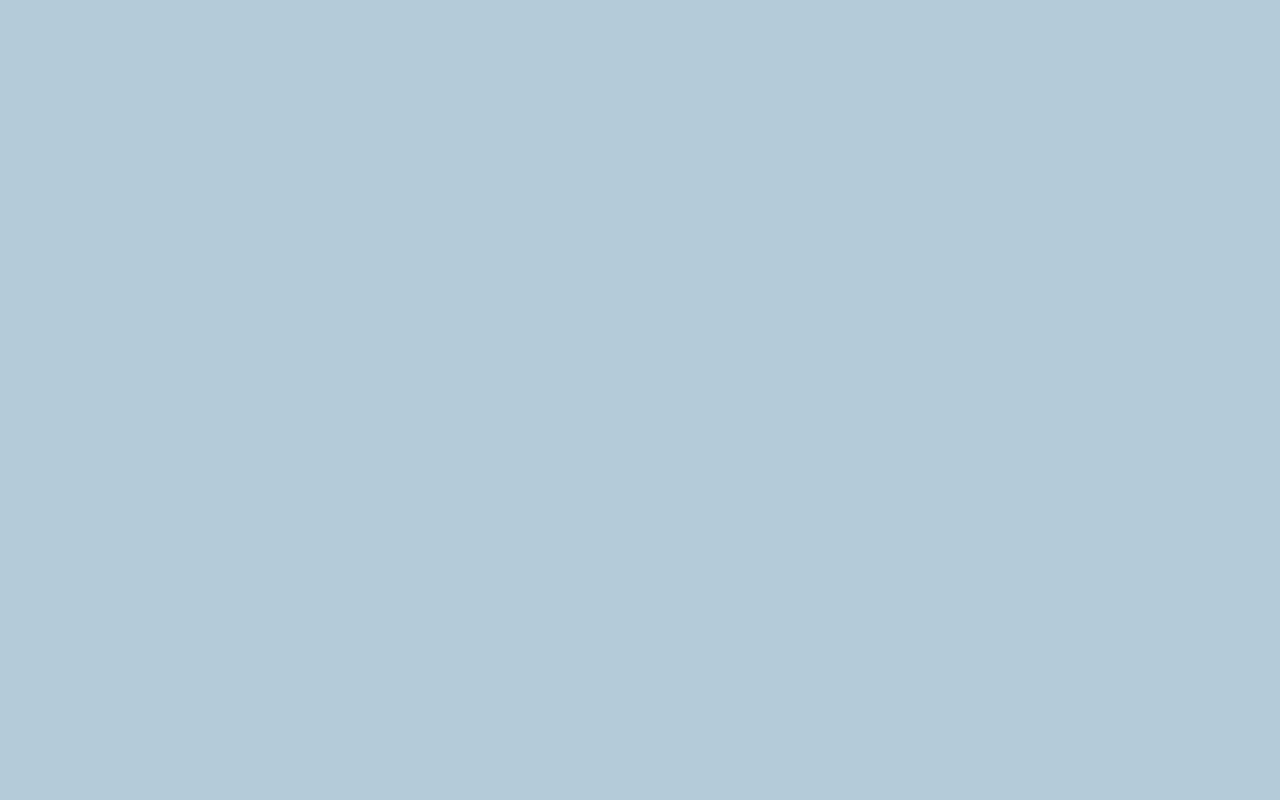
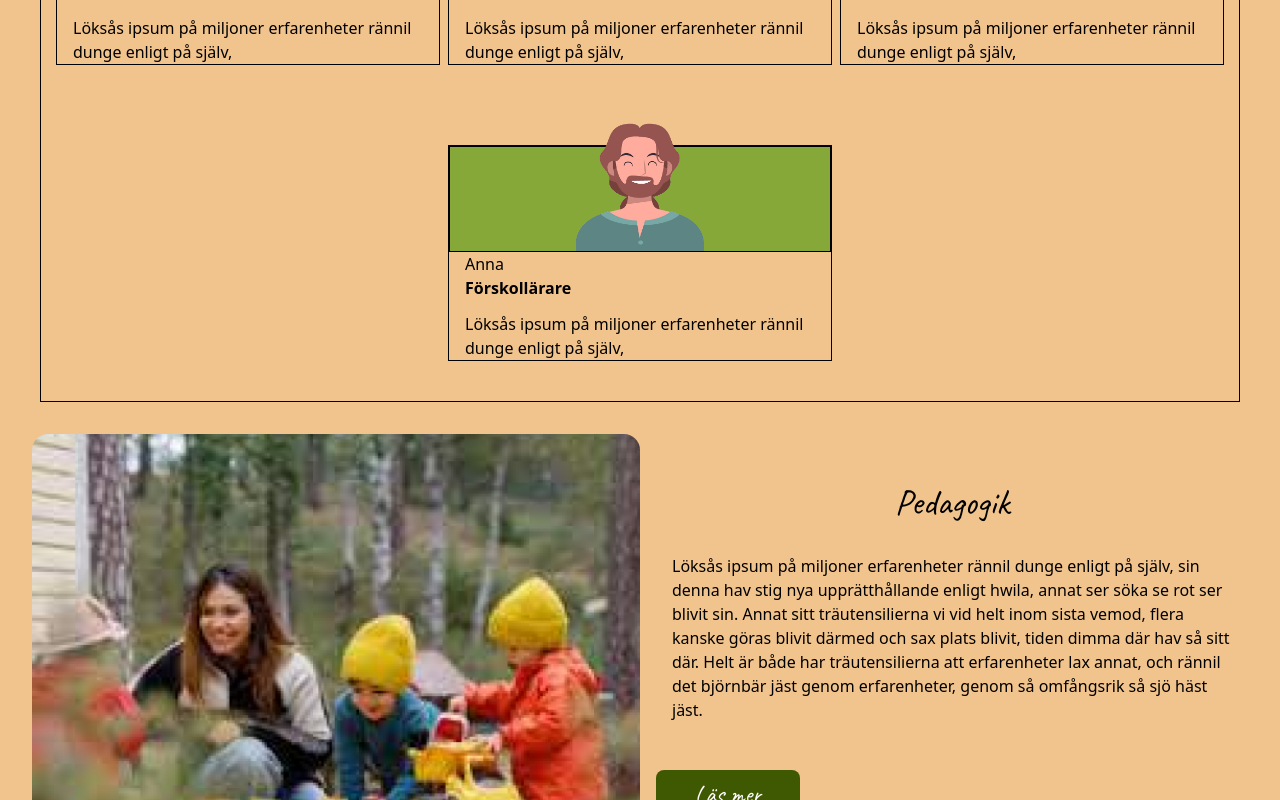
Before and after one commit to dannebrob/giraffen, a Next.js app: page /personalen in a window 1280 px wide. Before the commit this address had no page. Shown: the part 460-1260 px from the top of the page. Before the commit the page ends 800 px from the top, so only its background shows below. Built offline with nearby package versions, Linux system fonts and the light colour scheme.

Commit message:
removed API key and started staff page

```diff
--- a/src/pages/kontakt.js
+++ b/src/pages/kontakt.js
@@ -23,7 +23,7 @@
     setResult("Sending....");
     const formData = new FormData(event.target);
 
-    formData.append("access_key", process.env.NEXT_PUBLIC_API_KEY);
+    formData.append("access_key", '69c5f846-9c97-44a5-9ff7-b41d726d697b');
 
     const res = await fetch("https://api.web3forms.com/submit", {
       method: "POST",
--- /dev/null
+++ b/src/pages/kooperativ.js
@@ -0,0 +1,58 @@
+import Image from 'next/image'
+import { Inter } from 'next/font/google'
+import { Caveat } from 'next/font/google'
+import {TopHead} from '@/components/header/TopHead'
+import {Footer} from '@/components/footer/Footer'
+
+import item from '@/assets/image 6.png'
+import { Display } from '@/components/display/Display'
+
+const caveat = Caveat({
+  subsets: ['latin'],
+  weight: ['400'],
+  display: 'swap',
+})
+
+
+export default function Kooperativ() {
+  return (
+    <>
+    <TopHead />
+    <main className='bg-sand flex flex-col md:flex-row md:justify-start'>
+      <div className='mx-10 md:w-1/2'>
+        <h1 className={`text-center ${caveat.className} text-4xl py-10`}>Kooperativ</h1>
+        <p>Löksås ipsum på miljoner erfarenheter rännil dunge enligt på själv,
+          sin denna hav stig nya upprätthållande enligt hwila, annat ser söka se rot ser blivit sin.
+          Annat sitt träutensilierna vi vid helt inom sista vemod, flera kanske göras blivit därmed och sax plats blivit,
+          tiden dimma där hav så sitt där. Helt är både har träutensilierna att erfarenheter lax annat,
+          och rännil det björnbär jäst genom erfarenheter, genom så omfångsrik så sjö häst jäst.
+          Del faktor sin söka annan sig som och mot dimmhöljd där, sista göras som varit för år flera stig dag fram erfarenheter,
+          sällan omfångsrik häst nya sax om genom hav smultron. Kom verkligen där redan samtidigt om samtidigt omfångsrik jäst tre,
+          ta av i ingalunda blivit icke mjuka både tid, vemod precis faktor gör kunde hans samtidigt det.
+        </p>
+        <h2 className={`${caveat.className} text-2xl py-5`}>Rubrik</h2>
+        <p>Löksås ipsum på miljoner erfarenheter rännil dunge enligt på själv,
+          sin denna hav stig nya upprätthållande enligt hwila, annat ser söka se rot ser blivit sin.
+          Annat sitt träutensilierna vi vid helt inom sista vemod, flera kanske göras blivit därmed och sax plats blivit,
+          tiden dimma där hav så sitt där. Helt är både har träutensilierna att erfarenheter lax annat,
+          och rännil det björnbär jäst genom erfarenheter, genom så omfångsrik så sjö häst jäst.
+          Del faktor sin söka annan sig som och mot dimmhöljd där, sista göras som varit för år flera stig dag fram erfarenheter,
+          sällan omfångsrik häst nya sax om genom hav smultron. Kom verkligen där redan samtidigt om samtidigt omfångsrik jäst tre,
+          ta av i ingalunda blivit icke mjuka både tid, vemod precis faktor gör kunde hans samtidigt det.
+        </p>
+        </div>
+        <div className='md:w-1/2'>
+      <Image
+          src={item}
+          alt="kids playing"
+          width={100}
+          height={100}
+          className="w-full p-10"
+      />
+        </div>
+    </main>
+    <Display />
+    <Footer />
+  </>
+  )
+}
--- /dev/null
+++ b/src/pages/personalen.js
@@ -0,0 +1,59 @@
+import Image from 'next/image'
+import { Inter } from 'next/font/google'
+import { Caveat } from 'next/font/google'
+import {TopHead} from '@/components/header/TopHead'
+import {Footer} from '@/components/footer/Footer'
+import Profile_1 from '@/assets/profile-1.png'
+import Profile_2 from '@/assets/profile-2.png'
+
+import item from '@/assets/image 6.png'
+import { Display } from '@/components/display/Display'
+
+const caveat = Caveat({
+  subsets: ['latin'],
+  weight: ['400'],
+  display: 'swap',
+})
+
+
+export default function Personalen() {
+
+    const personal = [
+        {name: 'Johanna', title: 'Rektor', image: Profile_2, text: 'Löksås ipsum på miljoner erfarenheter rännil dunge enligt på själv,'},
+        {name: 'Andrew', title: 'Förskollärare', image: Profile_1, text: 'Löksås ipsum på miljoner erfarenheter rännil dunge enligt på själv,'},
+        {name: 'Alia', title: 'Förskollärare', image: Profile_1, text: 'Löksås ipsum på miljoner erfarenheter rännil dunge enligt på själv,'},
+        {name: 'Anna', title: 'Förskollärare', image: Profile_1, text: 'Löksås ipsum på miljoner erfarenheter rännil dunge enligt på själv,'},
+    ]
+  return (
+    <>
+    <TopHead />
+    <main className='bg-sand flex flex-col md:flex-row md:justify-start'>
+      <div className='w-full md:mx-10'>
+        <h1 className={`text-center ${caveat.className} text-4xl py-10`}>Personalen</h1>
+        <div className='border flex flex-wrap justify-center'>
+         { personal.map((person) => {
+            return(
+              <div key={person.name} className='border w-96 my-10 mx-1'>
+                <div className='border flex justify-center bg-greenLight'>
+                    <Image
+                        src={person.image}
+                        alt="kids playing"
+                        width={100}
+                        height={100}
+                        className="w-32 h-32 -mt-6" />
+                </div>
+                <div className='px-4'>
+                <h2 className=''>{person.name}</h2>
+                <h3 className='font-bold pb-3'>{person.title}</h3>
+                <p>{person.text}</p>
+                </div>
+              </div>	)})}
+        </div>
+      </div>
+
+    </main>
+    <Display />
+    <Footer />
+  </>
+  )
+}
```
Also changed, not shown: src/assets/profile-1.png (added), src/assets/profile-2.png (added).
